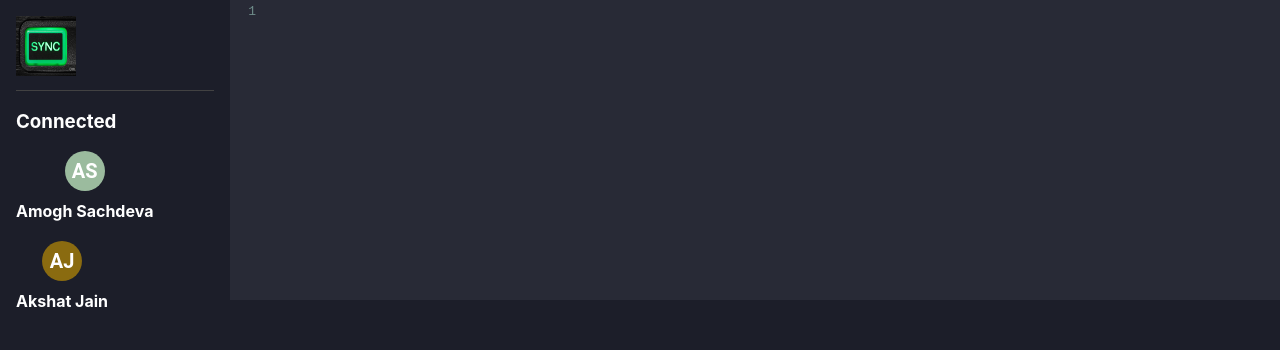
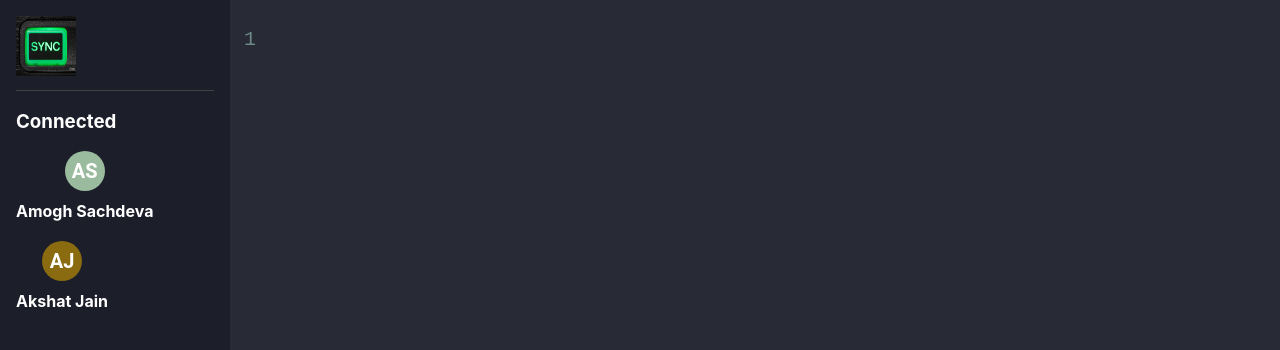
Before and after one commit to Amogh24/codEditor, a React (Create React App) app in the folder frontend/editor/: page /coding/1 in a window 1280 px wide. Shown: the top 350 px of the page. Built offline with nearby package versions, Linux system fonts and the light colour scheme; the HTML template or start-up script is replaced by a standard one.

Commit message:
editor css updated

```diff
--- a/frontend/editor/src/App.css
+++ b/frontend/editor/src/App.css
@@ -115,8 +115,8 @@
   margin-top: 20px;
 }
 
-.Codemirror{
-  min-height: calc(100vh-20px);
+.CodeMirror{
+  min-height: calc(100vh - 20px);
   font-size: 20px;
   line-height: 1.6;
   padding-top:20px;
```
